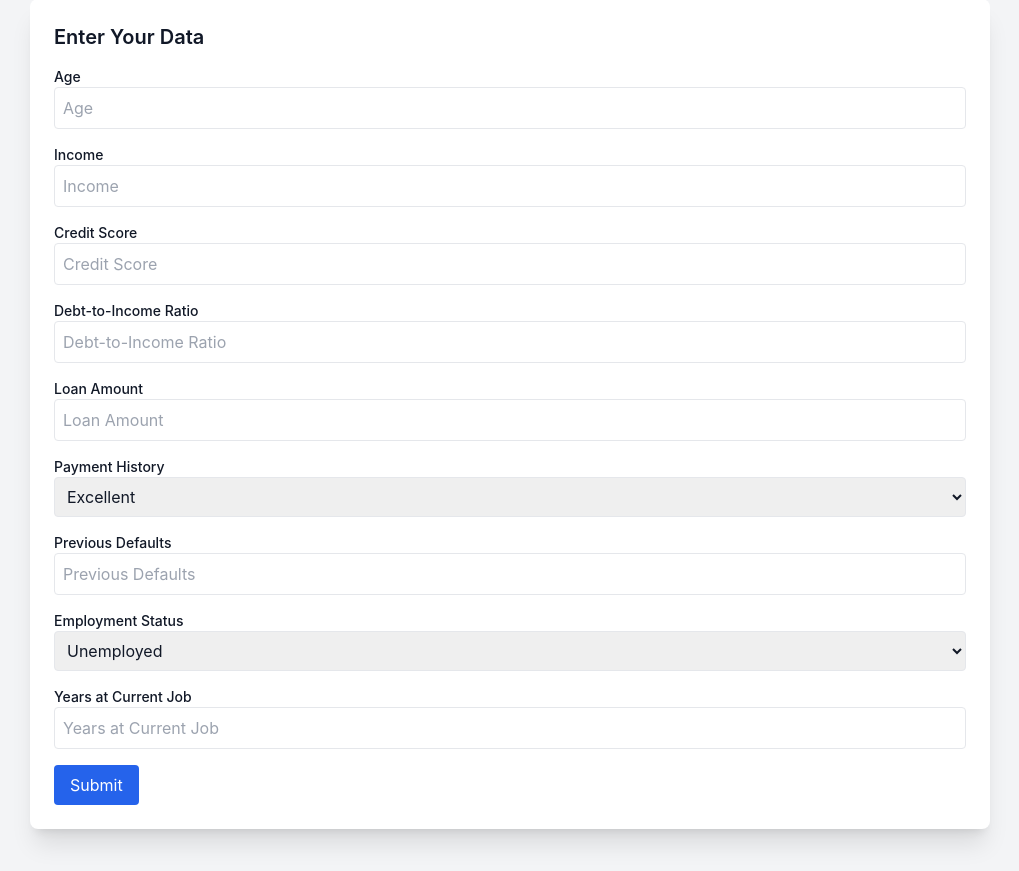
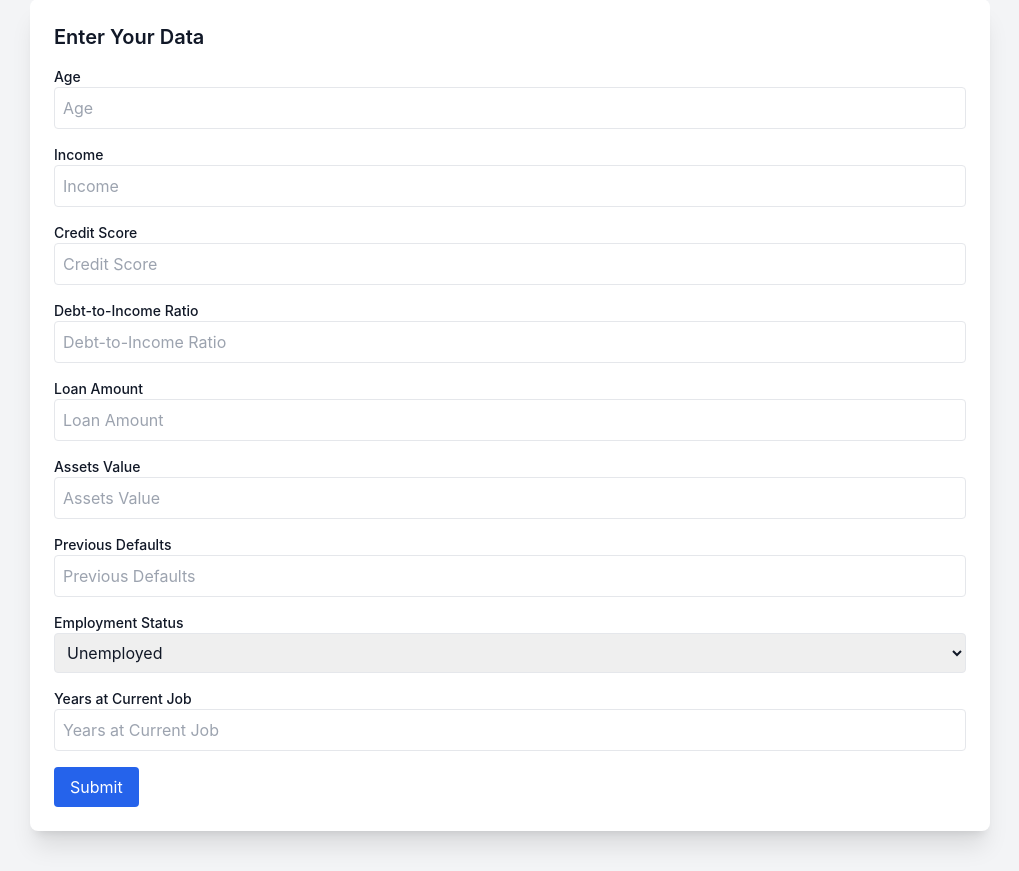
Before and after one commit to MissDinosaur/Loan_Approval_Prediction_Flask_ML_project, a Flask app: page /input in a window 1280 px wide. Shown: the part 349-1220 px from the top of the page, without its empty margins (130-1149 px from the left). Run offline with Flask 3, Linux system fonts and the light colour scheme; some libraries are stand-ins or nearby versions.

Commit message:
Ml model modification, Adding Assets Value in input page and removing Payments History from input page. Changing main.py to resolve double tab opening.

```diff
--- a/app/routes.py
+++ b/app/routes.py
@@ -24,7 +24,7 @@ def predict_loan_approval():
         print("Processed features:", features_dict)  # Debugging
 
         # Make prediction
-        prediction = [1, 0] # predict.predict(features_dict)
+        prediction = predict.predict(features_dict)
 
         # Interpret prediciton
         result = ''
--- a/app/templates/input.html
+++ b/app/templates/input.html
@@ -91,15 +91,12 @@
                 </div>
 
                 <div class="input-container">
-                    <label for="payment-history" class="block text-sm font-medium">Payment History</label>
-                    <div class="info-box">Previous payment history (Excellent, Good, Fair, Poor)</div>
-                    <select id="payment-history" class="block p-2 border rounded" required>
-                        <option value="Excellent">Excellent</option>
-                        <option value="Good">Good</option>
-                        <option value="Fair">Fair</option>
-                        <option value="Poor">Poor</option>
-                    </select>
+                    <label for="assets-value" class="block text-sm font-medium">Assets Value</label>
+                    <div class="info-box">Value of assets available with the customer</div>
+                    <input type="number" id="assets-value" placeholder="Assets Value" class="block p-2 border rounded" min="0" step="1" required>
                 </div>
+
+
 
                 <div class="input-container">
                     <label for="previous-defaults" class="block text-sm font-medium">Previous Defaults</label>
@@ -144,7 +141,7 @@
                 "Credit Score": document.getElementById("credit-score").value,
                 "Debt-to-Income Ratio": document.getElementById("dti").value,
                 "Loan Amount": document.getElementById("loan-amount").value,
-                "Payment History": document.getElementById("payment-history").value,
+                "Assets Value": document.getElementById("assets-value").value,
                 "Previous Defaults": document.getElementById("previous-defaults").value,
                 "Employment Status": document.getElementById("employment-status").value,
                 "Years at Current Job": document.getElementById("years-job").value
--- a/app/utils.py
+++ b/app/utils.py
@@ -1,5 +1,5 @@
-integer_column = ["Age", "Credit Score", "Previous Defaults", "Years at Current Job"]
-float_column = ["Income", "Debt-to-Income Ratio", "Loan Amount", "Assets Value"]
+integer_column = ["Age", "Credit Score", "Previous Defaults", "Years at Current Job", "Assets Value"]
+float_column = ["Income", "Debt-to-Income Ratio", "Loan Amount"]
 str_colun = ["Employment Status"]
 
 def cast_to_actual_types(original_dict: dict[str, str]):
--- a/main.py
+++ b/main.py
@@ -1,10 +1,11 @@
 import webbrowser
-# Flask entry point
-from app import app  # Import Flask app from __init__.py
+import os
+from app import app
 
 if __name__ == '__main__':
-    # Open the default web browser to the homepage
-    webbrowser.open("http://127.0.0.1:5000/index")
+    # Open browser only if this is the first execution (not Flask's auto-reload)
+    if os.environ.get('WERKZEUG_RUN_MAIN') == 'true':
+        webbrowser.open("http://127.0.0.1:5000/index")
 
     # Start the Flask server
     app.run(host='127.0.0.1', port=5000, debug=True)
```
Also changed, not shown: ml/predict.py (+12 -10 lines), 6 other files.
